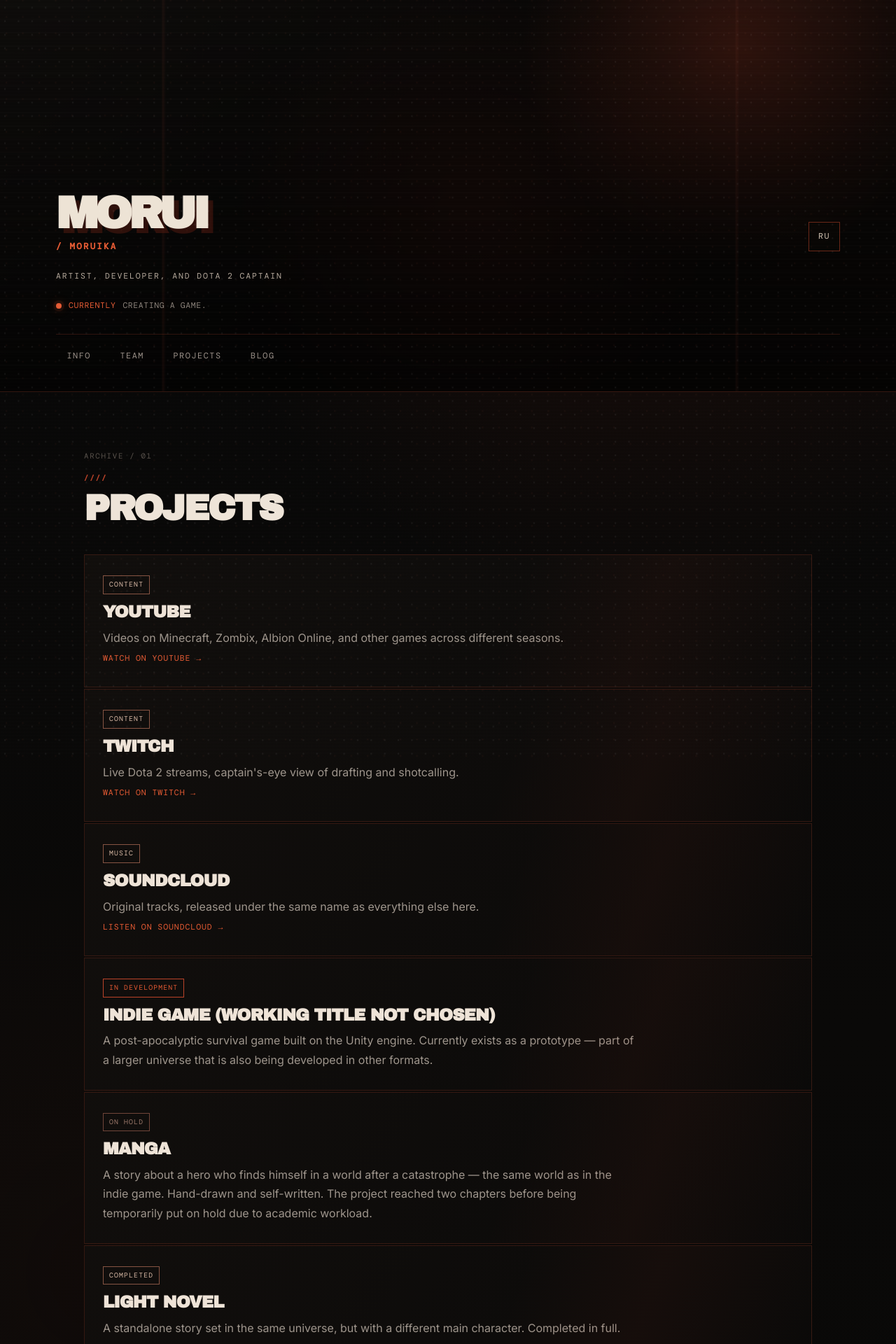
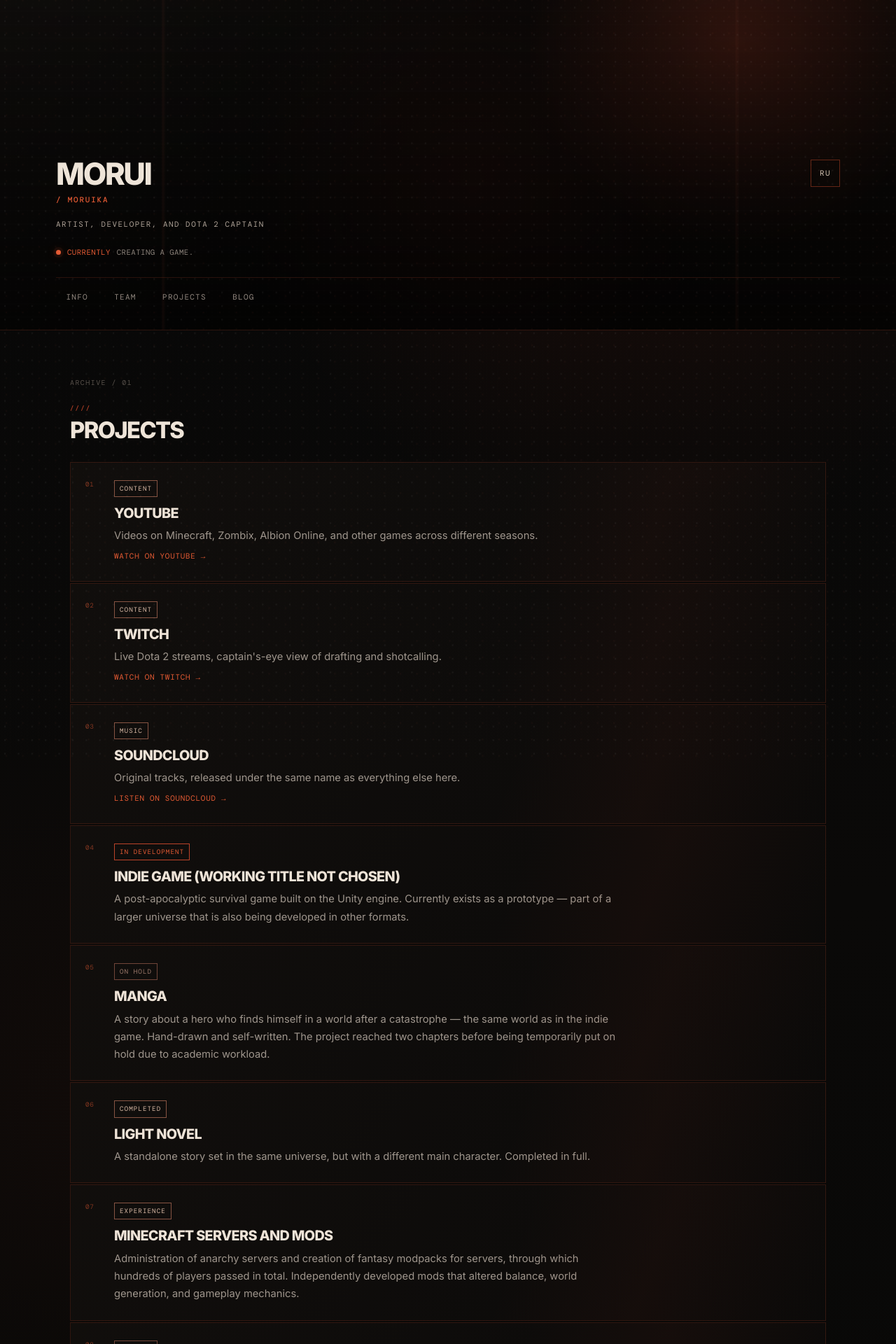
Before and after one commit to Moruika/moruika.github.io, a Jekyll site: the page built from projects.md, in a window 1280 px wide. Shown: the top 1920 px of the page at 70% size. Built offline with Jekyll 4.4.1, drawn with Linux system fonts in a browser that asks for light colours.

Commit message:
Add files via upload

```diff
--- a/assets/css/style.css
+++ b/assets/css/style.css
@@ -1,12 +1,12 @@
-@import url('https://fonts.googleapis.com/css2?family=Archivo+Black&family=DM+Mono:wght@400;500&family=Inter:wght@400;500;600;700&display=swap');
+@import url('https://fonts.googleapis.com/css2?family=Archivo+Black&family=DM+Mono:wght@400;500&family=Inter:wght@400;500;600;700;800&display=swap');
 
 :root {
   --bg: #080807;
   --bg-soft: #0d0c0b;
   --panel: rgba(15, 13, 12, 0.84);
   --panel-strong: #100e0c;
-  --line: rgba(173, 65, 40, 0.25);
-  --line-strong: rgba(195, 71, 43, 0.52);
+  --line: rgba(173, 65, 40, 0.22);
+  --line-strong: rgba(195, 71, 43, 0.48);
   --text: #e8e0d5;
   --muted: #8b827a;
   --faint: #57504a;
@@ -14,7 +14,8 @@
   --red-bright: #e45a33;
   --rust: #7d2b1b;
   --cream: #d6c7b5;
-  --max-w: 1040px;
+  --max-w: 1080px;
+  --content-w: 900px;
   --mouse-x: 0px;
   --mouse-y: 0px;
 }
@@ -35,9 +36,10 @@
     radial-gradient(circle at 12% 68%, rgba(115, 36, 20, 0.07), transparent 28%),
     linear-gradient(180deg, #070707 0%, #0a0908 55%, #080807 100%);
   font-family: 'Inter', system-ui, sans-serif;
-  font-size: 16px;
-  line-height: 1.7;
+  font-size: 15px;
+  line-height: 1.75;
   -webkit-font-smoothing: antialiased;
+  text-rendering: optimizeLegibility;
   overflow-x: hidden;
   position: relative;
 }
@@ -53,7 +55,7 @@
 }
 
 body::before {
-  opacity: .10;
+  opacity: .085;
   mix-blend-mode: screen;
   background-image:
     radial-gradient(rgba(255,255,255,.7) 0.7px, transparent 0.8px),
@@ -64,7 +66,7 @@
 }
 
 body::after {
-  opacity: .055;
+  opacity: .045;
   background:
     repeating-linear-gradient(0deg, transparent 0 3px, rgba(255,255,255,.18) 4px, transparent 5px),
     repeating-linear-gradient(90deg, transparent 0 6px, rgba(177, 57, 35, .1) 7px, transparent 8px);
@@ -73,6 +75,11 @@
 
 a { color: inherit; }
 
+::selection {
+  color: #090807;
+  background: var(--red-bright);
+}
+
 a:focus-visible,
 button:focus-visible {
   outline: 2px solid var(--red-bright);
@@ -80,7 +87,7 @@
 }
 
 .wrap {
-  width: min(var(--max-w), calc(100% - 40px));
+  width: min(var(--max-w), calc(100% - 48px));
   margin: 0 auto;
 }
 
@@ -93,8 +100,8 @@
 
 /* ---------------- Header ---------------- */
 .site-header {
-  min-height: 560px;
-  padding: 46px 0 34px;
+  min-height: 472px;
+  padding: 38px 0 30px;
   border-bottom: 1px solid var(--line);
   display: flex;
   align-items: flex-end;
@@ -109,8 +116,8 @@
   z-index: -2;
   background:
     linear-gradient(180deg, rgba(0,0,0,.08), rgba(0,0,0,.77)),
-    radial-gradient(circle at 74% 22%, rgba(199, 70, 42, .26), transparent 22%),
-    radial-gradient(circle at 52% 54%, rgba(111, 35, 21, .17), transparent 35%),
+    radial-gradient(circle at 74% 22%, rgba(199, 70, 42, .25), transparent 22%),
+    radial-gradient(circle at 52% 54%, rgba(111, 35, 21, .15), transparent 35%),
     linear-gradient(130deg, #14110f 0%, #090807 48%, #0f0a08 100%);
   transform: translate3d(calc(var(--mouse-x) * -0.45), calc(var(--mouse-y) * -0.45), 0) scale(1.05);
   transition: transform .18s ease-out;
@@ -121,20 +128,21 @@
   position: absolute;
   inset: 0;
   z-index: -1;
-  opacity: .34;
+  opacity: .32;
   background:
-    linear-gradient(90deg, transparent 0 18%, rgba(167, 58, 36, .25) 18.2%, transparent 18.5% 82%, rgba(167,58,36,.2) 82.2%, transparent 82.5%),
+    linear-gradient(90deg, transparent 0 18%, rgba(167, 58, 36, .22) 18.2%, transparent 18.5% 82%, rgba(167,58,36,.17) 82.2%, transparent 82.5%),
     repeating-linear-gradient(0deg, transparent 0 17px, rgba(255,255,255,.025) 18px, transparent 19px);
   mix-blend-mode: screen;
 }
 
 .site-header > .wrap {
-  width: min(1120px, calc(100% - 40px));
+  width: min(1120px, calc(100% - 48px));
+  position: relative;
 }
 
 .site-header-top {
   display: flex;
-  align-items: flex-end;
+  align-items: flex-start;
   justify-content: space-between;
   gap: 22px;
   flex-wrap: wrap;
@@ -143,22 +151,24 @@
 .site-title {
   margin: 0;
   max-width: 900px;
-  font-family: 'Archivo Black', Impact, sans-serif;
-  font-size: clamp(2rem, 5vw, 4rem);
-  line-height: .84;
-  letter-spacing: -0.08em;
+  font-family: 'Inter', system-ui, sans-serif;
+  font-size: clamp(1.72rem, 3.4vw, 2.85rem);
+  font-weight: 800;
+  line-height: .93;
+  letter-spacing: -.055em;
   text-transform: uppercase;
-  color: #ede3d5;
-  text-shadow: 7px 7px 0 rgba(95, 29, 18, .45), -1px 0 0 rgba(255,255,255,.12);
+  color: #eee4d8;
+  text-wrap: balance;
 }
 
 .site-title-sub {
   display: block;
-  margin-top: 14px;
+  margin-top: 11px;
   font-family: 'DM Mono', monospace;
-  font-size: .78rem;
+  font-size: .68rem;
+  font-weight: 500;
   line-height: 1;
-  letter-spacing: .18em;
+  letter-spacing: .17em;
   color: var(--red-bright);
   text-shadow: none;
 }
@@ -167,11 +177,11 @@
   flex-shrink: 0;
   text-decoration: none;
   font-family: 'DM Mono', monospace;
-  font-size: .72rem;
-  letter-spacing: .14em;
+  font-size: .68rem;
+  letter-spacing: .13em;
   color: var(--cream);
   border: 1px solid var(--line-strong);
-  padding: 10px 13px;
+  padding: 9px 12px;
   background: rgba(10,8,7,.4);
   transition: .18s ease;
 }
@@ -184,52 +194,53 @@
 }
 
 .site-tagline {
-  max-width: 760px;
-  margin: 26px 0 18px;
+  max-width: 720px;
+  margin: 22px 0 16px;
   font-family: 'DM Mono', monospace;
-  font-size: .72rem;
+  font-size: .68rem;
+  line-height: 1.6;
   text-transform: uppercase;
-  letter-spacing: .16em;
-  color: #b5a99c;
+  letter-spacing: .14em;
+  color: #ada196;
 }
 
 .status-line {
   display: inline-flex;
   align-items: center;
-  gap: 10px;
-  margin: 0 0 30px;
+  gap: 9px;
+  margin: 0 0 26px;
   font-family: 'DM Mono', monospace;
-  font-size: .72rem;
-  letter-spacing: .05em;
+  font-size: .67rem;
+  letter-spacing: .04em;
   text-transform: uppercase;
   color: var(--muted);
 }
 
 .status-line .dot {
-  width: 8px;
-  height: 8px;
+  width: 7px;
+  height: 7px;
   border-radius: 50%;
   background: var(--red-bright);
-  box-shadow: 0 0 0 4px rgba(196, 68, 39, .1), 0 0 14px rgba(223, 79, 47, .35);
+  box-shadow: 0 0 0 4px rgba(196, 68, 39, .09), 0 0 14px rgba(223, 79, 47, .3);
 }
 
 .status-line .label { color: var(--red-bright); }
 
 .site-nav {
   display: flex;
-  gap: 26px;
+  gap: 23px;
   flex-wrap: wrap;
-  padding-top: 15px;
+  padding-top: 13px;
   border-top: 1px solid var(--line);
 }
 
 .site-nav a {
   text-decoration: none;
   font-family: 'DM Mono', monospace;
-  font-size: .74rem;
+  font-size: .69rem;
   text-transform: uppercase;
-  letter-spacing: .13em;
-  color: #9b9189;
+  letter-spacing: .11em;
+  color: #91877f;
   position: relative;
   padding: 5px 0 7px;
 }
@@ -266,60 +277,68 @@
 
 /* ---------------- Main ---------------- */
 main {
-  width: min(980px, calc(100% - 40px));
+  width: min(var(--content-w), calc(100% - 48px));
   margin: 0 auto;
-  padding: 82px 0 130px;
+  padding: 66px 0 112px;
 }
 
 main::before {
   content: 'ARCHIVE / 01';
-  display: block;
-  margin-bottom: 18px;
+  display: flex;
+  align-items: center;
+  gap: 10px;
+  margin-bottom: 24px;
   font-family: 'DM Mono', monospace;
-  font-size: .67rem;
-  letter-spacing: .16em;
+  font-size: .62rem;
+  letter-spacing: .15em;
   color: var(--faint);
 }
 
 .lede {
-  max-width: 880px;
-  margin-bottom: 34px;
-  font-size: clamp(1.15rem, 2.1vw, 1.48rem);
-  line-height: 1.65;
-  color: #d5c7b8;
+  max-width: 790px;
+  margin-bottom: 32px;
+  font-size: clamp(1rem, 1.45vw, 1.18rem);
+  line-height: 1.8;
+  color: #cfc1b4;
+  text-wrap: pretty;
 }
 
-p { margin: 0 0 24px; }
+p { margin: 0 0 22px; }
 
 main > p:not(.lede) {
-  max-width: 820px;
-  color: #a9a097;
+  max-width: 780px;
+  color: #a69d94;
+  font-size: .97rem;
+  line-height: 1.82;
 }
 
 .section-title {
-  margin: 0 0 42px;
-  font-family: 'Archivo Black', Impact, sans-serif;
-  font-size: clamp(1.8rem, 4vw, 3.5rem);
-  line-height: .95;
-  letter-spacing: -.05em;
+  margin: 0 0 28px;
+  font-family: 'Inter', system-ui, sans-serif;
+  font-size: clamp(1.48rem, 2.55vw, 2.3rem);
+  font-weight: 800;
+  line-height: 1.02;
+  letter-spacing: -.048em;
   text-transform: uppercase;
   color: #eee4d8;
+  text-wrap: balance;
 }
 
 .section-title::before {
   content: '////';
   display: block;
-  margin-bottom: 14px;
+  margin-bottom: 10px;
   font-family: 'DM Mono', monospace;
-  font-size: .62rem;
+  font-size: .56rem;
+  font-weight: 500;
   letter-spacing: .25em;
   color: var(--red);
 }
 
 /* ---------------- Ornament ---------------- */
 .ornament {
-  margin: 72px 0 24px;
-  padding-top: 16px;
+  margin: 60px 0 24px;
+  padding-top: 14px;
   border-top: 1px solid var(--line);
   display: flex;
   align-items: center;
@@ -330,15 +349,15 @@
 .ornament::before {
   content: 'END OF FILE';
   font-family: 'DM Mono', monospace;
-  font-size: .63rem;
-  letter-spacing: .18em;
+  font-size: .59rem;
+  letter-spacing: .17em;
   color: var(--faint);
 }
 
 .ornament::after {
   content: '///';
   font-family: 'DM Mono', monospace;
-  font-size: .7rem;
+  font-size: .67rem;
   color: var(--red-bright);
 }
 
@@ -347,7 +366,7 @@
 /* ---------------- Team ---------------- */
 .roster {
   list-style: none;
-  margin: 0;
+  margin: 10px 0 0;
   padding: 0;
   display: grid;
   grid-template-columns: repeat(2, minmax(0, 1fr));
@@ -357,28 +376,29 @@
 }
 
 .roster li {
-  min-height: 116px;
-  padding: 23px 22px;
+  min-height: 108px;
+  padding: 21px 20px;
   border-right: 1px solid var(--line);
   border-bottom: 1px solid var(--line);
   background: linear-gradient(135deg, rgba(22,16,14,.88), rgba(10,9,8,.9));
   display: flex;
   flex-direction: column;
   justify-content: space-between;
-  gap: 14px;
+  gap: 12px;
   position: relative;
   overflow: hidden;
+  transition: background .18s ease, border-color .18s ease;
 }
 
 .roster li::before {
   content: 'CM';
   position: absolute;
-  right: 16px;
-  top: 9px;
+  right: 14px;
+  top: 8px;
   font-family: 'Archivo Black', sans-serif;
-  font-size: 2.3rem;
+  font-size: 2rem;
   line-height: 1;
-  color: rgba(177, 60, 38, .08);
+  color: rgba(177, 60, 38, .065);
 }
 
 .roster li::after {
@@ -386,7 +406,7 @@
   position: absolute;
   left: 0;
   top: 0;
-  width: 3px;
+  width: 2px;
   height: 100%;
   background: var(--red);
   transform: scaleY(0);
@@ -394,27 +414,34 @@
   transition: transform .2s ease;
 }
 
+.roster li:hover {
+  border-color: var(--line-strong);
+  background: linear-gradient(135deg, rgba(26,18,15,.92), rgba(10,9,8,.94));
+}
+
 .roster li:hover::after { transform: scaleY(1); }
 
 .roster li > span:first-child {
-  font-family: 'Archivo Black', sans-serif;
-  font-size: 1.08rem;
+  font-family: 'Inter', system-ui, sans-serif;
+  font-size: 1rem;
+  font-weight: 700;
   text-transform: uppercase;
-  letter-spacing: -.02em;
+  letter-spacing: -.015em;
   color: #dfd4c8;
 }
 
 .roster .role {
   color: var(--red-bright);
   font-family: 'DM Mono', monospace;
-  font-size: .64rem;
-  letter-spacing: .09em;
+  font-size: .61rem;
+  letter-spacing: .08em;
   text-transform: uppercase;
 }
 
 /* ---------------- Projects ---------------- */
 .project {
-  padding: 26px 26px 29px;
+  counter-increment: project;
+  padding: 22px 24px 24px 62px;
   margin-bottom: 2px;
   border: 1px solid var(--line);
   background: linear-gradient(125deg, rgba(17,14,12,.93), rgba(11,10,9,.86));
@@ -427,8 +454,19 @@
   content: '';
   position: absolute;
   inset: 0;
-  background: linear-gradient(110deg, transparent 0 58%, rgba(182, 59, 36, .06) 76%, transparent 100%);
+  background: linear-gradient(110deg, transparent 0 58%, rgba(182, 59, 36, .055) 76%, transparent 100%);
   pointer-events: none;
+}
+
+.project::after {
+  content: '0' counter(project);
+  position: absolute;
+  left: 21px;
+  top: 23px;
+  font-family: 'DM Mono', monospace;
+  font-size: .58rem;
+  letter-spacing: .08em;
+  color: rgba(228, 90, 51, .55);
 }
 
 .project:hover {
@@ -440,30 +478,33 @@
 .project:first-of-type { margin-top: 0; }
 
 .project h3 {
-  margin: 2px 0 10px;
-  font-family: 'Archivo Black', sans-serif;
-  font-size: clamp(1rem, 2vw, 1.5rem);
-  line-height: 1.08;
+  margin: 2px 0 9px;
+  font-family: 'Inter', system-ui, sans-serif;
+  font-size: clamp(1.03rem, 1.55vw, 1.28rem);
+  font-weight: 800;
+  line-height: 1.12;
   letter-spacing: -.035em;
   text-transform: uppercase;
   color: #eee3d7;
 }
 
 .project p {
-  max-width: 760px;
+  max-width: 720px;
   margin: 0;
   color: #9e958c;
+  font-size: .92rem;
+  line-height: 1.72;
 }
 
 .project .status {
   display: inline-block;
-  margin-bottom: 11px;
-  padding: 4px 8px;
+  margin-bottom: 10px;
+  padding: 3px 7px;
   border: 1px solid var(--red);
   color: var(--red-bright);
   font-family: 'DM Mono', monospace;
-  font-size: .61rem;
-  letter-spacing: .12em;
+  font-size: .58rem;
+  letter-spacing: .11em;
   text-transform: uppercase;
 }
 
@@ -475,8 +516,8 @@
   margin-top: 6px;
   color: var(--red-bright);
   font-family: 'DM Mono', monospace;
-  font-size: .72rem;
-  letter-spacing: .08em;
+  font-size: .68rem;
+  letter-spacing: .07em;
   text-transform: uppercase;
   text-decoration: none;
   border-bottom: 1px solid transparent;
@@ -493,9 +534,9 @@
 
 .post-list li {
   display: grid;
-  grid-template-columns: minmax(130px, 170px) 1fr;
-  gap: 24px;
-  padding: 24px 0;
+  grid-template-columns: minmax(120px, 150px) 1fr;
+  gap: 22px;
+  padding: 21px 0;
   border-bottom: 1px solid var(--line);
 }
 
@@ -503,17 +544,18 @@
   padding-top: 3px;
   color: var(--red);
   font-family: 'DM Mono', monospace;
-  font-size: .66rem;
+  font-size: .61rem;
   letter-spacing: .05em;
   text-transform: uppercase;
 }
 
 .post-list a {
   text-decoration: none;
-  font-family: 'Archivo Black', sans-serif;
-  font-size: clamp(1.15rem, 2.2vw, 1.5rem);
-  line-height: 1.2;
-  letter-spacing: -.03em;
+  font-family: 'Inter', system-ui, sans-serif;
+  font-size: clamp(1rem, 1.65vw, 1.22rem);
+  font-weight: 700;
+  line-height: 1.25;
+  letter-spacing: -.025em;
   text-transform: uppercase;
   color: #e6dbcf;
   transition: color .16s ease;
@@ -524,31 +566,31 @@
 .post-meta {
   color: var(--red);
   font-family: 'DM Mono', monospace;
-  font-size: .67rem;
+  font-size: .61rem;
   letter-spacing: .08em;
   text-transform: uppercase;
-  margin-bottom: 32px;
+  margin-bottom: 26px;
 }
 
 article {
-  max-width: 840px;
+  max-width: 790px;
 }
 
-article h2.section-title { margin-bottom: 24px; }
+article h2.section-title { margin-bottom: 22px; }
 article a,
 main a { text-underline-offset: 4px; text-decoration-color: rgba(204, 77, 47, .55); }
 main a:hover { color: var(--red-bright); }
 
 /* ---------------- Footer ---------------- */
 .site-footer {
-  width: min(var(--max-w), calc(100% - 40px));
+  width: min(var(--max-w), calc(100% - 48px));
   margin: 0 auto;
-  padding: 22px 0 48px;
+  padding: 20px 0 40px;
   border-top: 1px solid var(--line);
   color: var(--faint);
   font-family: 'DM Mono', monospace;
-  font-size: .63rem;
-  letter-spacing: .08em;
+  font-size: .59rem;
+  letter-spacing: .07em;
   text-transform: uppercase;
   display: flex;
   justify-content: space-between;
@@ -563,10 +605,77 @@
 
 .site-footer a:hover { color: var(--red-bright); }
 
+/* ---------------- Links section ---------------- */
+.links-section {
+  margin-top: 48px;
+  padding-top: 22px;
+  border-top: 1px solid var(--line);
+}
+
+.links-section .section-title {
+  margin-bottom: 22px;
+}
+
+.linkgroups {
+  display: grid;
+  grid-template-columns: repeat(auto-fit, minmax(160px, 1fr));
+  gap: 8px;
+}
+
+.linkgroup {
+  min-height: 112px;
+  padding: 16px 16px 14px;
+  border: 1px solid var(--line);
+  background: linear-gradient(135deg, rgba(17,14,12,.72), rgba(10,9,8,.58));
+  transition: border-color .18s ease, background .18s ease, transform .18s ease;
+}
+
+.linkgroup:hover {
+  border-color: var(--line-strong);
+  background: linear-gradient(135deg, rgba(25,17,14,.84), rgba(10,9,8,.68));
+  transform: translateY(-2px);
+}
+
+.linkgroup h4 {
+  margin: 0 0 10px;
+  font-family: 'DM Mono', monospace;
+  font-size: .61rem;
+  font-weight: 500;
+  letter-spacing: .14em;
+  text-transform: uppercase;
+  color: var(--red-bright);
+}
+
+.linkgroup ul {
+  list-style: none;
+  margin: 0;
+  padding: 0;
+}
+
+.linkgroup li { margin-bottom: 7px; }
+
+.linkgroup a {
+  color: #c5baae;
+  text-decoration: none;
+  font-size: .87rem;
+  border-bottom: 1px solid transparent;
+  transition: color .15s ease, border-color .15s ease;
+}
+
+.linkgroup a:hover {
+  color: var(--red-bright);
+  border-bottom-color: var(--red-bright);
+}
+
 /* ---------------- Responsive ---------------- */
+@media (max-width: 900px) {
+  .site-header { min-height: 445px; }
+  .site-title { font-size: clamp(1.68rem, 5.4vw, 2.45rem); }
+  .section-title { font-size: clamp(1.42rem, 4.7vw, 2rem); }
+}
+
 @media (max-width: 740px) {
-  .site-header { min-height: 490px; }
-  .site-title { font-size: clamp(2rem, 11vw, 3.5rem); }
+  .site-header { min-height: 440px; }
   .roster { grid-template-columns: 1fr; }
   .post-list li { grid-template-columns: 1fr; gap: 8px; }
 }
@@ -576,15 +685,52 @@
   .site-header > .wrap,
   main,
   .site-footer {
-    width: min(100% - 28px, 1040px);
+    width: min(100% - 28px, var(--max-w));
   }
 
-  .site-header { min-height: 440px; padding-top: 28px; }
-  .site-tagline { line-height: 1.55; }
-  .site-nav { gap: 15px 20px; }
-  main { padding-top: 54px; padding-bottom: 90px; }
-  .project { padding: 21px; }
-  .roster li { min-height: 100px; padding: 20px; }
+  body { font-size: 14px; }
+
+  .site-header {
+    min-height: 420px;
+    padding-top: 28px;
+  }
+
+  .site-header-top { align-items: flex-start; }
+  .site-title { font-size: clamp(1.65rem, 11vw, 2.15rem); }
+  .site-title-sub { margin-top: 9px; font-size: .61rem; }
+  .site-tagline { margin-top: 18px; font-size: .62rem; line-height: 1.55; }
+  .site-nav { gap: 13px 18px; }
+  .site-nav a { font-size: .65rem; }
+
+  main {
+    padding-top: 50px;
+    padding-bottom: 82px;
+  }
+
+  main::before { margin-bottom: 18px; }
+
+  .lede {
+    font-size: 1rem;
+    line-height: 1.72;
+  }
+
+  main > p:not(.lede) {
+    font-size: .92rem;
+    line-height: 1.75;
+  }
+
+  .section-title { margin-bottom: 24px; }
+  .project { padding: 20px 19px 22px 50px; }
+  .project::after { left: 17px; top: 21px; }
+  .project p { font-size: .88rem; }
+  .roster li { min-height: 96px; padding: 19px; }
+  .roster li > span:first-child { font-size: .96rem; }
+  .linkgroups { grid-template-columns: 1fr 1fr; }
+  .linkgroup { min-height: 104px; padding: 14px; }
+}
+
+@media (max-width: 400px) {
+  .linkgroups { grid-template-columns: 1fr; }
 }
 
 @media (prefers-reduced-motion: reduce) {
@@ -595,50 +741,3 @@
 /* ---------------- RU overrides for decorative labels ---------------- */
 html[lang="ru"] main::before { content: 'АРХИВ / 01'; }
 html[lang="ru"] .ornament::before { content: 'КОНЕЦ ФАЙЛА'; }
-
-/* ---------------- Links section ---------------- */
-.links-section {
-  margin-top: 56px;
-  padding-top: 24px;
-  border-top: 1px solid var(--line);
-}
-
-.links-section .section-title {
-  margin-bottom: 28px;
-}
-
-.linkgroups {
-  display: grid;
-  grid-template-columns: repeat(auto-fit, minmax(160px, 1fr));
-  gap: 28px;
-}
-
-.linkgroup h4 {
-  margin: 0 0 12px;
-  font-family: 'DM Mono', monospace;
-  font-size: .66rem;
-  letter-spacing: .16em;
-  text-transform: uppercase;
-  color: var(--red-bright);
-}
-
-.linkgroup ul {
-  list-style: none;
-  margin: 0;
-  padding: 0;
-}
-
-.linkgroup li { margin-bottom: 9px; }
-
-.linkgroup a {
-  color: #c9beb2;
-  text-decoration: none;
-  font-size: .95rem;
-  border-bottom: 1px solid transparent;
-  transition: color .15s ease, border-color .15s ease;
-}
-
-.linkgroup a:hover {
-  color: var(--red-bright);
-  border-bottom-color: var(--red-bright);
-}
--- a/assets/js/site.js
+++ b/assets/js/site.js
@@ -8,16 +8,18 @@
   let mx = 0.5;
   let my = 0.5;
 
+  const update = () => {
+    root.style.setProperty('--mouse-x', `${(mx - 0.5) * 18}px`);
+    root.style.setProperty('--mouse-y', `${(my - 0.5) * 12}px`);
+    raf = 0;
+  };
+
   window.addEventListener('pointermove', (event) => {
+    if (event.pointerType && event.pointerType !== 'mouse') return;
+
     mx = event.clientX / window.innerWidth;
     my = event.clientY / window.innerHeight;
 
-    if (!raf) {
-      raf = requestAnimationFrame(() => {
-        root.style.setProperty('--mouse-x', `${(mx - 0.5) * 18}px`);
-        root.style.setProperty('--mouse-y', `${(my - 0.5) * 12}px`);
-        raf = 0;
-      });
-    }
+    if (!raf) raf = requestAnimationFrame(update);
   }, { passive: true });
 })();
```
